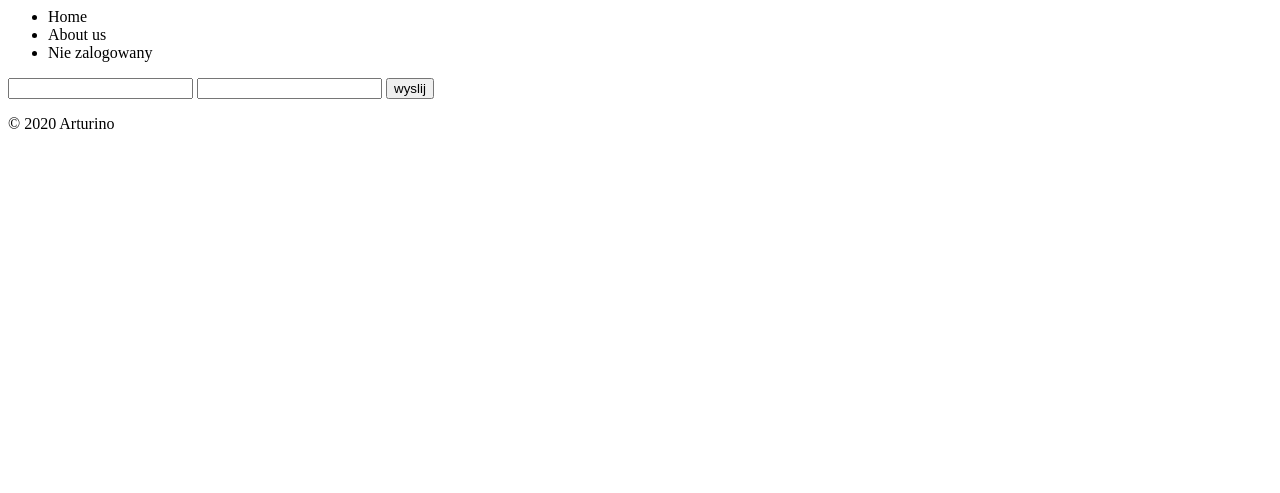
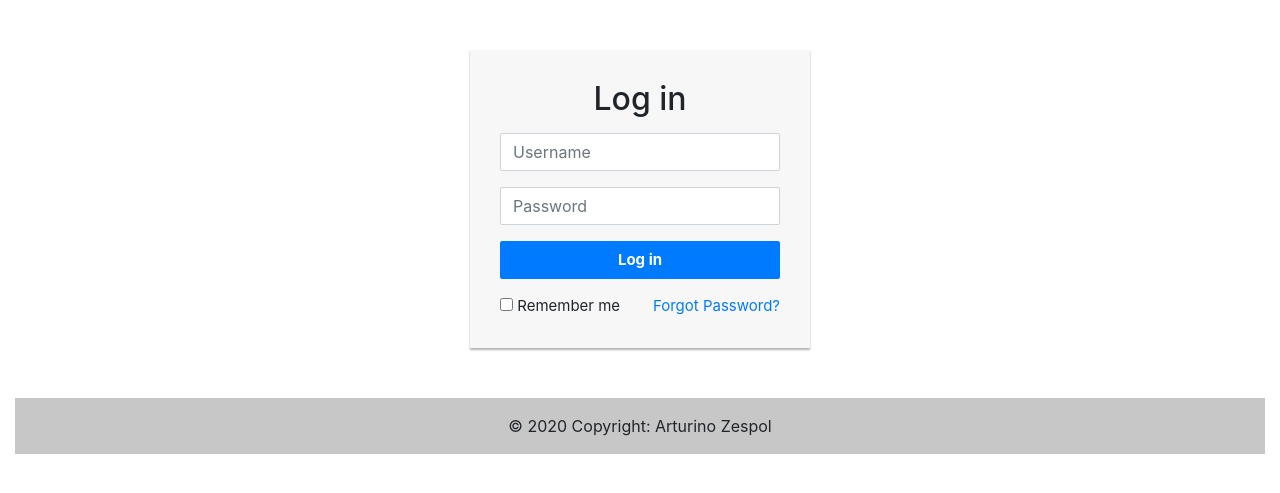
Before and after one commit to MichaelStett/2021_AI1, a PHP site: page /index.php?action=login in a window 1280 px wide. Shown: the top 493 px of the page. Run offline with PHP 8.4, Linux system fonts and the light colour scheme.

Commit message:
compelte login page and created simple layout

```diff
--- a/views/Layout.php
+++ b/views/Layout.php
@@ -5,13 +5,49 @@ class Layout
     {
         ob_start();
         ?>
-            <html>
+        <!DOCTYPE html>
+        <html lang="pl">
+
             <head>
-                <title>Arturino</title>
-                 <!-- TODO: Dodac css -->
+                <meta charset="utf-8" />
+                <meta name="viewport" content="width=device-width, initial-scale=1, shrink-to-fit=no" />
+                <meta name="description" content="" />
+                <meta name="author" content="Szwarc Tymejczyk Kruszyna Przybysz" />
+                <title>Fakturomat</title>
+
+                <link rel="stylesheet" href="https://cdn.jsdelivr.net/npm/bootstrap@4.5.3/dist/css/bootstrap.min.css" integrity="sha384-TX8t27EcRE3e/ihU7zmQxVncDAy5uIKz4rEkgIXeMed4M0jlfIDPvg6uqKI2xXr2" crossorigin="anonymous">
+                <style>
+                    .login-form {
+                        width: 340px;
+                        margin: 50px auto;
+                        font-size: 15px;
+                    }
+                    .login-form form {
+                        margin-bottom: 15px;
+                        background: #f7f7f7;
+                        box-shadow: 0px 2px 2px rgba(0, 0, 0, 0.3);
+                        padding: 30px;
+                    }
+                    .login-form h2 {
+                        margin: 0 0 15px;
+                    }
+                    .form-control, .btn {
+                        min-height: 38px;
+                        border-radius: 2px;
+                    }
+                    .btn {
+                        font-size: 15px;
+                        font-weight: bold;
+                    }
+                </style>
+
             </head>
+
             <body>
-            <?= self::navbar() ?>
+                <script src="https://code.jquery.com/jquery-3.5.1.slim.min.js" integrity="sha384-DfXdz2htPH0lsSSs5nCTpuj/zy4C+OGpamoFVy38MVBnE+IbbVYUew+OrCXaRkfj" crossorigin="anonymous"></script>
+                <script src="https://cdn.jsdelivr.net/npm/bootstrap@4.5.3/dist/js/bootstrap.bundle.min.js" integrity="sha384-ho+j7jyWK8fNQe+A12Hb8AhRq26LrZ/JpcUGGOn+Y7RsweNrtN/tE3MoK7ZeZDyx" crossorigin="anonymous"></script>
+                    <div class="container-fluid">
+        <?//= self::navbar() ?>
         <?php
         $html = ob_get_clean();
         return $html;
@@ -21,9 +57,13 @@ class Layout
     {
         ob_start();
         ?>
-            <footer>&copy; 2020 Arturino </footer>
+            <footer class="bg-light text-center text-lg-start">
+                <div class="text-center p-3" style="background-color: rgba(0, 0, 0, 0.2)">
+                    © 2020 Copyright: Arturino Zespol
+<!--                    <a class="text-dark" href="https://mdbootstrap.com/">MDBootstrap.com</a>-->
+                </div>
+            </footer>
             </body>
-            </html>
         <?php
         $html = ob_get_clean();
         return $html;
--- a/views/login/LoginIndexView.php
+++ b/views/login/LoginIndexView.php
@@ -8,11 +8,41 @@ class LoginIndexView
         ob_start();
         ?>
             <?= Layout::header() ?>
-            <form method="post" action="index.php?action=login-set">
-                <input type="text" name="username">
-                <input type="text" name="password">
-                <input type="submit" value="wyslij">
-            </form>
+                <div class="login-form">
+                    <form name="loginForm" action="/controller.php?action=login-set" method="post" onsubmit="return validateForm()" >
+                        <h2 class="text-center">Log in</h2>
+                        <div class="form-group">
+                            <input name="user-name" type="text" class="form-control" placeholder="Username" pattern="^[\d\w]{3,16}$" required>
+                        </div>
+                        <div class="form-group">
+                            <input type="password" name="password" class="form-control" placeholder="Password" required>
+                        </div>
+                        <div class="form-group">
+                            <button type="submit" class="btn btn-primary btn-block">Log in</button>
+                        </div>
+                        <div class="clearfix">
+                            <label class="float-left form-check-label"><input type="checkbox"> Remember me</label>
+                            <a href="#" class="float-right">Forgot Password?</a>
+                        </div>
+                    </form>
+                </div>
+
+        <script>
+            function validateForm() {
+                const patt = /^[\d\w]{3,16}$/;
+                //const patt_password = /^[\d\w]{3,16}$/;
+                var loginForm = document.forms["loginForm"];
+                if (!patt.test(loginForm["user-name"].value)) {
+                    alert("Name must be filled out");
+                    return false;
+                }
+                if (!patt.test(loginForm["password"].value)) {
+                    alert("PAssword must be filled out");
+                    return false;
+                }
+                return true;
+            }
+        </script>
             <?= Layout::footer() ?>
         <?php
         $html = ob_get_clean();
```
